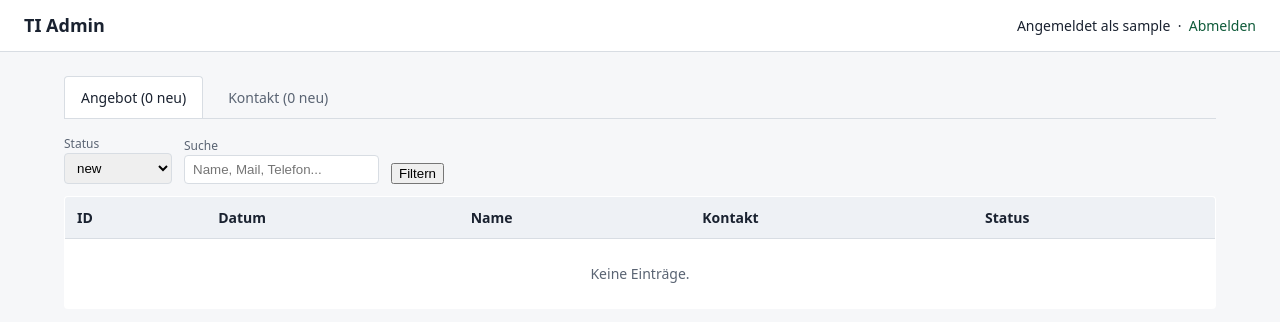
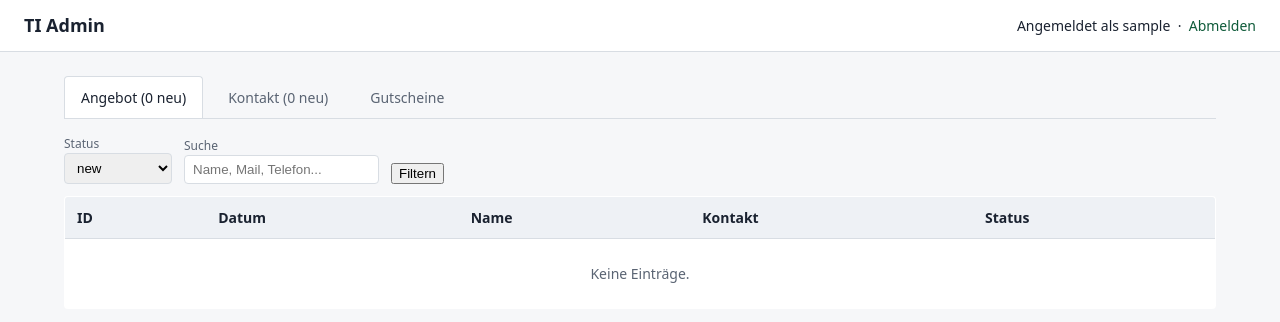
Before and after one commit to Solar-TechNick/Ti-page, a PHP site: page /backend/public/admin/index.php in a window 1280 px wide. Shown: the top 322 px of the page. Run offline with PHP 8.4, Linux system fonts and the light colour scheme; the visitor is signed in with stand-in values (Sample User, id 1); data that the repository does not hold is empty; some libraries are stand-ins or nearby versions.

Commit message:
feat(vouchers): add Gutscheine tab to admin navigation
Co-Authored-By: Claude Opus 4.7 (1M context) <noreply@anthropic.com>

```diff
--- a/backend/public/admin/index.php
+++ b/backend/public/admin/index.php
@@ -62,6 +62,7 @@ foreach (['contact_requests' => 'contact', 'angebot_requests' => 'angebot'] as $
     <nav class="tabs">
       <a class="<?= $tab==='angebot'?'active':'' ?>" href="?tab=angebot">Angebot (<?= $counts['angebot'] ?> neu)</a>
       <a class="<?= $tab==='contact'?'active':'' ?>" href="?tab=contact">Kontakt (<?= $counts['contact'] ?> neu)</a>
+      <a href="/vouchers.php">Gutscheine</a>
     </nav>
 
     <form class="filters" method="get">
```
